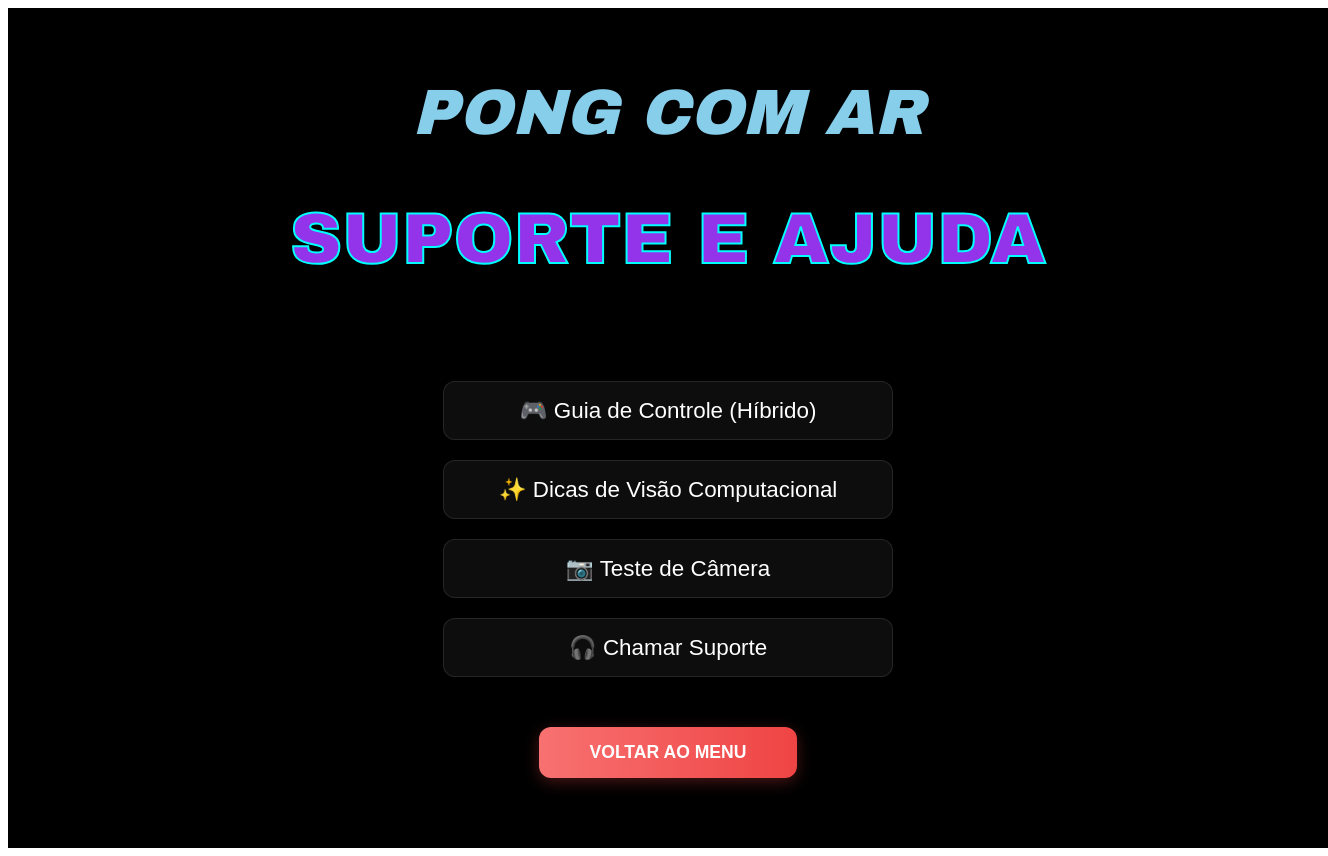
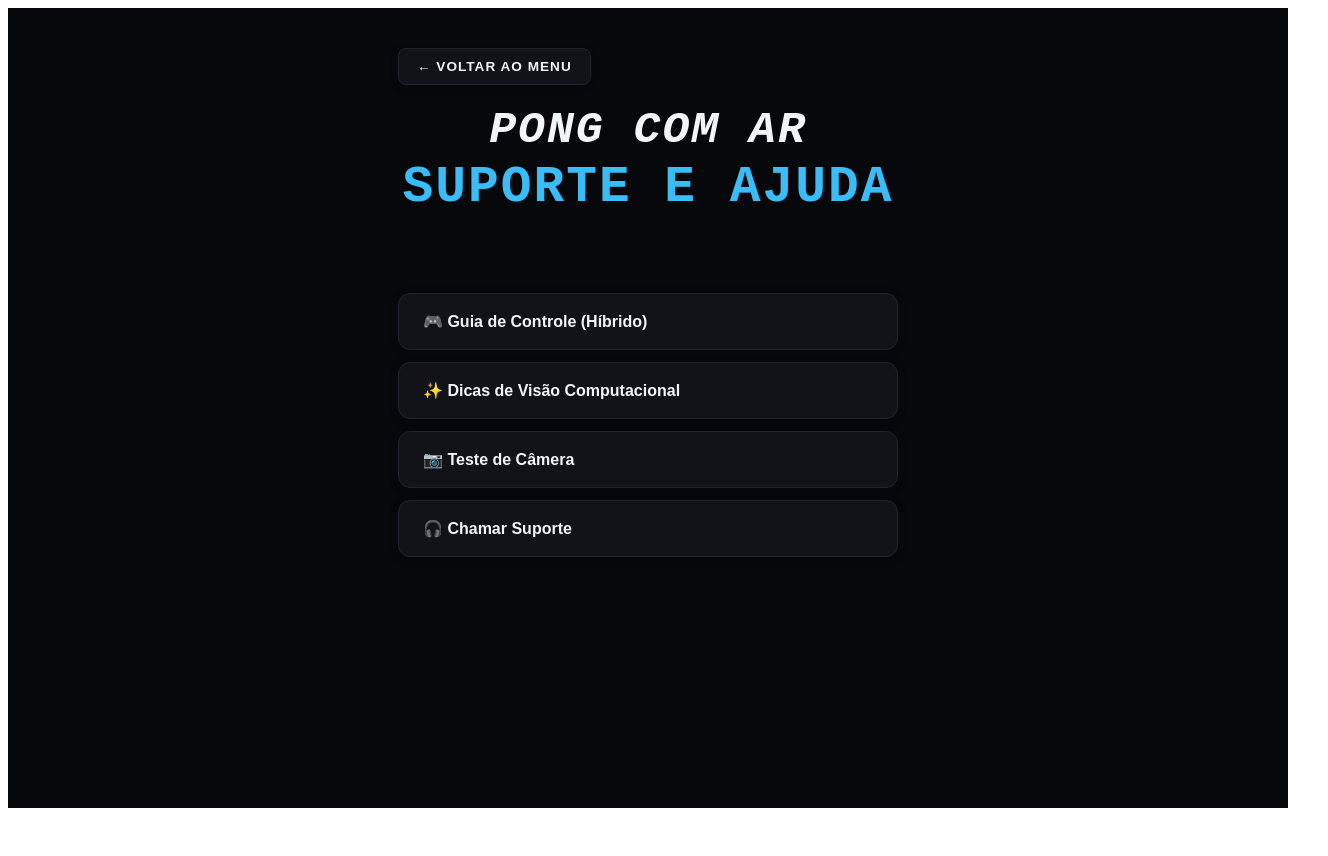
Before and after one commit to Jhever/ProjetoPongAR-TCC, a React (Vite) app in the folder frontend/: page /suporte in a window 1280 px wide. Shown: the whole page, 1328 px wide, since content can reach past the window. After the commit the page ends 816 px from the top, so only its background shows below. Built offline with nearby package versions, Linux system fonts and the light colour scheme; no server answers.

Commit message:
algumas atualizações

```diff
--- a/frontend/src/pages/Suporte.tsx
+++ b/frontend/src/pages/Suporte.tsx
@@ -1,144 +1,194 @@
 import { useState } from 'react';
 import { useNavigate } from 'react-router-dom';
+import { useConfig } from '../context/ConfigContext';
 
 const Suporte = () => {
   const navigate = useNavigate();
+  const { isDark } = useConfig();
   const [modalAtivo, setModalAtivo] = useState<string | null>(null);
+
+  // Paleta de cores integrada com o tema do sistema
+  const theme = {
+    bg: isDark ? '#07080b' : '#f8fafc',
+    cardBg: isDark ? '#111318' : '#ffffff',
+    cardHover: isDark ? '#181b22' : '#f1f5f9',
+    text: isDark ? '#f1f5f9' : '#0f172a',
+    muted: '#94a3b8',
+    border: isDark ? '#1f242d' : '#e2e8f0',
+    accent: '#38bdf8',
+    secondaryAccent: '#9333ea',
+  };
 
   const styles = {
     screen: {
       width: '100vw',
-      height: '100vh',
-      backgroundColor: '#000',
+      minHeight: '100vh',
+      backgroundColor: theme.bg,
+      color: theme.text,
       display: 'flex',
       flexDirection: 'column' as const,
       alignItems: 'center',
-      justifyContent: 'center',
-      padding: '20px',
-      fontFamily: '"Segoe UI", Roboto, sans-serif',
+      justifyContent: 'flex-start',
+      padding: '40px 20px',
+      fontFamily: '"Courier New", Courier, monospace',
       position: 'relative' as const,
-      overflow: 'hidden',
+      boxSizing: 'border-box' as const,
+      transition: 'background 0.3s, color 0.3s',
+    },
+    topBar: {
+      width: '100%',
+      maxWidth: '500px',
+      display: 'flex',
+      justifyContent: 'flex-start',
+      marginBottom: '20px',
+    },
+    backButtonTop: {
+      backgroundColor: theme.cardBg,
+      color: theme.text,
+      border: `1px solid ${theme.border}`,
+      borderRadius: '8px',
+      padding: '10px 18px',
+      fontSize: '0.85rem',
+      fontWeight: 'bold' as const,
+      cursor: 'pointer',
+      letterSpacing: '1px',
+      display: 'flex',
+      alignItems: 'center',
+      gap: '8px',
+      boxShadow: isDark ? '0 2px 8px rgba(0,0,0,0.2)' : '0 1px 4px rgba(0,0,0,0.02)',
+      transition: 'all 0.2s',
+    },
+    headerContainer: {
+      textAlign: 'center' as const,
+      marginBottom: '35px',
     },
     mainTitle: {
-      color: '#87CEEB',
-      fontSize: '4rem',
-      fontFamily: '"Arial Black", sans-serif',
+      color: theme.text,
+      fontSize: 'clamp(2rem, 3.5vw, 2.8rem)',
+      fontWeight: '900',
       fontStyle: 'italic',
       textTransform: 'uppercase' as const,
       margin: '0',
+      letterSpacing: '2px',
     },
     subTitleText: {
-      color: '#9333ea',
-      fontSize: '4.5rem',
-      fontFamily: '"Arial Black", sans-serif',
+      color: theme.accent,
+      fontSize: 'clamp(2.2vw, 4vw, 3.2rem)',
+      fontWeight: '900',
       textTransform: 'uppercase' as const,
-      WebkitTextStroke: '2px #00ffff',
-      lineHeight: '0.9',
-      textAlign: 'center' as const,
+      lineHeight: '1.1',
+      marginTop: '4px',
+      letterSpacing: '2px',
+    },
+    listContainer: {
+      display: 'flex',
+      flexDirection: 'column' as const,
+      alignItems: 'center',
+      width: '100%',
+      maxWidth: '500px',
+      gap: '12px',
     },
     menuItem: {
-      background: 'rgba(255, 255, 255, 0.05)',
-      border: '1px solid rgba(255, 255, 255, 0.1)',
-      color: '#fff',
-      fontSize: '1.4rem',
-      padding: '15px 30px',
+      background: theme.cardBg,
+      border: `1px solid ${theme.border}`,
+      color: theme.text,
+      fontSize: '1rem',
+      padding: '18px 24px',
       borderRadius: '12px',
       cursor: 'pointer',
-      margin: '10px 0',
-      width: '450px',
-      transition: '0.3s all ease',
-      backdropFilter: 'blur(5px)',
+      width: '100%',
+      display: 'flex',
+      alignItems: 'center',
+      transition: 'all 0.2s ease',
       outline: 'none',
+      fontWeight: '700' as const,
+      boxSizing: 'border-box' as const,
+      boxShadow: isDark ? '0 2px 10px rgba(0,0,0,0.2)' : '0 1px 4px rgba(0,0,0,0.02)',
     },
     overlay: {
-      position: 'absolute' as const,
+      position: 'fixed' as const,
       top: 0,
       left: 0,
-      width: '100%',
-      height: '100%',
-      backgroundColor: 'rgba(0, 0, 0, 0.85)',
-      backdropFilter: 'blur(8px)',
+      width: '100vw',
+      height: '100vh',
+      backgroundColor: 'rgba(0, 0, 0, 0.75)',
+      backdropFilter: 'blur(6px)',
       display: modalAtivo ? 'flex' : 'none',
       justifyContent: 'center',
       alignItems: 'center',
       zIndex: 1000,
+      padding: '20px',
+      boxSizing: 'border-box' as const,
     },
     modal: {
-      width: '90%',
+      width: '100%',
       maxWidth: '650px',
-      background: 'linear-gradient(135deg, rgba(255,255,255,0.1) 0%, rgba(255,255,255,0.05) 100%)',
-      borderRadius: '24px',
-      border: '1px solid rgba(255, 255, 255, 0.2)',
-      padding: '40px',
+      maxHeight: '85vh',
+      overflowY: 'auto' as const,
+      backgroundColor: theme.cardBg,
+      borderRadius: '16px',
+      border: `1px solid ${theme.border}`,
+      padding: '35px',
       position: 'relative' as const,
-      color: '#fff',
-      boxShadow: '0 25px 50px -12px rgba(0, 0, 0, 0.5)',
+      color: theme.text,
+      boxShadow: '0 20px 40px rgba(0,0,0,0.5)',
+      boxSizing: 'border-box' as const,
     },
     closeBtn: {
       position: 'absolute' as const,
       top: '20px',
       right: '20px',
-      background: 'none',
-      color: 'rgba(255,255,255,0.5)',
-      border: '1px solid rgba(255,255,255,0.2)',
+      background: isDark ? 'rgba(255,255,255,0.05)' : 'rgba(0,0,0,0.05)',
+      color: theme.text,
+      border: `1px solid ${theme.border}`,
       borderRadius: '8px',
       width: '35px',
       height: '35px',
       cursor: 'pointer',
-      fontSize: '18px',
-      transition: '0.3s',
+      fontSize: '16px',
+      fontWeight: 'bold',
+      transition: '0.2s',
+      display: 'flex',
+      alignItems: 'center',
+      justifyContent: 'center',
     },
     modalTitle: {
-      fontSize: '2.2rem',
-      color: '#00ffff',
-      marginBottom: '30px',
+      fontSize: '1.6rem',
+      color: theme.accent,
+      marginBottom: '25px',
       textAlign: 'center' as const,
       fontWeight: '900' as const,
       textTransform: 'uppercase' as const,
-      letterSpacing: '2px',
+      letterSpacing: '1.5px',
     },
     card: {
-      backgroundColor: 'rgba(255,255,255,0.05)',
-      padding: '20px',
-      borderRadius: '16px',
+      backgroundColor: isDark ? '#181b22' : '#f8fafc',
+      padding: '18px',
+      borderRadius: '12px',
       marginBottom: '15px',
-      borderLeft: '4px solid #9333ea',
+      border: `1px solid ${theme.border}`,
+      borderLeft: `4px solid ${theme.secondaryAccent}`,
     },
     cardHeader: {
-      color: '#87CEEB',
+      color: theme.text,
       fontWeight: 'bold' as const,
       display: 'block',
-      marginBottom: '5px',
-      fontSize: '1.1rem',
+      marginBottom: '6px',
+      fontSize: '1rem',
+      letterSpacing: '0.5px',
     },
-    backButton: {
-      marginTop: '40px',
-      background: 'linear-gradient(to right, #f87171, #ef4444)',
-      color: '#fff',
-      border: 'none',
-      borderRadius: '12px',
-      padding: '15px 50px',
-      fontSize: '1.1rem',
-      fontWeight: 'bold' as const,
-      cursor: 'pointer',
-      boxShadow: '0 4px 15px rgba(239, 68, 68, 0.3)',
-      transition: '0.3s',
-    }
   };
 
-  // Função para gerenciar o efeito de Hover nos botões
   const handleHover = (e: React.MouseEvent<HTMLButtonElement>, isEnter: boolean) => {
     const target = e.currentTarget;
     if (isEnter) {
-      target.style.background = 'rgba(255, 255, 255, 0.15)';
-      target.style.borderColor = '#00ffff';
-      target.style.transform = 'scale(1.03)';
-      target.style.boxShadow = '0 0 20px rgba(0, 255, 255, 0.3)';
+      target.style.borderColor = theme.accent;
+      target.style.backgroundColor = theme.cardHover;
+      target.style.transform = 'translateY(-2px)';
     } else {
-      target.style.background = 'rgba(255, 255, 255, 0.05)';
-      target.style.borderColor = 'rgba(255, 255, 255, 0.1)';
-      target.style.transform = 'scale(1)';
-      target.style.boxShadow = 'none';
+      target.style.borderColor = theme.border;
+      target.style.backgroundColor = theme.cardBg;
+      target.style.transform = 'translateY(0)';
     }
   };
 
@@ -150,15 +200,15 @@ const Suporte = () => {
             <h3 style={styles.modalTitle}>Guia de Controle</h3>
             <div style={styles.card}>
               <span style={styles.cardHeader}>🖱️ MOUSE (Navegação)</span>
-              <p style={{margin: 0, opacity: 0.8}}>Utilize para interagir com a interface, clicar nos botões do menu e navegar entre telas.</p>
+              <p style={{ margin: 0, opacity: 0.8, fontSize: '0.9rem', lineHeight: '1.5' }}>Utilize para interagir com a interface, clicar nos botões do menu e navegar entre telas.</p>
             </div>
             <div style={styles.card}>
               <span style={styles.cardHeader}>⌨️ TECLADO (Acesso)</span>
-              <p style={{margin: 0, opacity: 0.8}}>Utilizado exclusivamente para preencher cadastros, realizar login ou inserir ID.</p>
+              <p style={{ margin: 0, opacity: 0.8, fontSize: '0.9rem', lineHeight: '1.5' }}>Utilizado exclusivamente para preencher cadastros, realizar login ou inserir ID.</p>
             </div>
-            <div style={{...styles.card, borderLeftColor: '#00ffff'}}>
+            <div style={{ ...styles.card, borderLeftColor: theme.accent }}>
               <span style={styles.cardHeader}>✋ GESTOS (Gameplay)</span>
-              <p style={{margin: 0, opacity: 0.8}}>O controle é 100% por gestos. Mova sua mão verticalmente para controlar seu "goleiro".</p>
+              <p style={{ margin: 0, opacity: 0.8, fontSize: '0.9rem', lineHeight: '1.5' }}>O controle é 100% por gestos. Mova sua mão verticalmente para controlar seu "goleiro".</p>
             </div>
           </>
         );
@@ -168,11 +218,11 @@ const Suporte = () => {
             <h3 style={styles.modalTitle}>Dicas Técnicas</h3>
             <div style={styles.card}>
               <span style={styles.cardHeader}>💡 ILUMINAÇÃO</span>
-              <p style={{margin: 0, opacity: 0.8}}>Evite janelas atrás de você. A luz deve iluminar sua mão de frente para a câmera.</p>
+              <p style={{ margin: 0, opacity: 0.8, fontSize: '0.9rem', lineHeight: '1.5' }}>Evite janelas atrás de você. A luz deve iluminar sua mão de frente para a câmera.</p>
             </div>
             <div style={styles.card}>
               <span style={styles.cardHeader}>📏 DISTÂNCIA</span>
-              <p style={{margin: 0, opacity: 0.8}}>Fique entre 50cm e 1m da webcam para garantir que a mão seja rastreada sem cortes.</p>
+              <p style={{ margin: 0, opacity: 0.8, fontSize: '0.9rem', lineHeight: '1.5' }}>Fique entre 50cm e 1m da webcam para garantir que a mão seja rastreada sem cortes.</p>
             </div>
           </>
         );
@@ -182,7 +232,7 @@ const Suporte = () => {
             <h3 style={styles.modalTitle}>Teste de Câmera</h3>
             <div style={styles.card}>
               <span style={styles.cardHeader}>🦴 RASTREIO</span>
-              <p style={{margin: 0, opacity: 0.8}}>Visualize o esqueleto digital da sua mão. Se os pontos seguirem seus dedos, está pronto.</p>
+              <p style={{ margin: 0, opacity: 0.8, fontSize: '0.9rem', lineHeight: '1.5' }}>Visualize o esqueleto digital da sua mão. Se os pontos seguirem seus dedos, está pronto.</p>
             </div>
           </>
         );
@@ -192,7 +242,7 @@ const Suporte = () => {
             <h3 style={styles.modalTitle}>Suporte</h3>
             <div style={styles.card}>
               <span style={styles.cardHeader}>📧 CONTATO</span>
-              <p style={{margin: 0, opacity: 0.8}}>E-mail: alvesdasilvajheverson@gmail.com<br/>WhatsApp: (49) 99948-2077</p>
+              <p style={{ margin: 0, opacity: 0.8, fontSize: '0.9rem', lineHeight: '1.5' }}>E-mail: alvesdasilvajheverson@gmail.com<br />WhatsApp: (49) 99948-2077</p>
             </div>
           </>
         );
@@ -202,54 +252,74 @@ const Suporte = () => {
 
   return (
     <div style={styles.screen}>
-      <h1 style={styles.mainTitle}>PONG COM AR</h1>
-      <div style={{ marginBottom: '40px' }}>
+      {/* Botão de Voltar fixo no topo */}
+      <div style={styles.topBar}>
+        <button
+          style={styles.backButtonTop}
+          onClick={() => navigate('/home')}
+          onMouseEnter={(e) => {
+            e.currentTarget.style.borderColor = theme.accent;
+            e.currentTarget.style.backgroundColor = theme.cardHover;
+          }}
+          onMouseLeave={(e) => {
+            e.currentTarget.style.borderColor = theme.border;
+            e.currentTarget.style.backgroundColor = theme.cardBg;
+          }}
+        >
+          ← VOLTAR AO MENU
+        </button>
+      </div>
+
+      <div style={styles.headerContainer}>
+        <h1 style={styles.mainTitle}>PONG COM AR</h1>
         <h2 style={styles.subTitleText}>SUPORTE E AJUDA</h2>
       </div>
 
-      <div style={{ display: 'flex', flexDirection: 'column', alignItems: 'center' }}>
+      <div style={styles.listContainer}>
         <button
           style={styles.menuItem}
           onClick={() => setModalAtivo('guia')}
           onMouseEnter={(e) => handleHover(e, true)}
           onMouseLeave={(e) => handleHover(e, false)}
-        >🎮 Guia de Controle (Híbrido)</button>
+        >
+          🎮 Guia de Controle (Híbrido)
+        </button>
 
         <button
           style={styles.menuItem}
           onClick={() => setModalAtivo('dicas')}
           onMouseEnter={(e) => handleHover(e, true)}
           onMouseLeave={(e) => handleHover(e, false)}
-        >✨ Dicas de Visão Computacional</button>
+        >
+          ✨ Dicas de Visão Computacional
+        </button>
 
         <button
           style={styles.menuItem}
           onClick={() => setModalAtivo('teste')}
           onMouseEnter={(e) => handleHover(e, true)}
           onMouseLeave={(e) => handleHover(e, false)}
-        >📷 Teste de Câmera</button>
+        >
+          📷 Teste de Câmera
+        </button>
 
         <button
           style={styles.menuItem}
           onClick={() => setModalAtivo('suporte')}
           onMouseEnter={(e) => handleHover(e, true)}
           onMouseLeave={(e) => handleHover(e, false)}
-        >🎧 Chamar Suporte</button>
+        >
+          🎧 Chamar Suporte
+        </button>
       </div>
-
-      <button
-        style={styles.backButton}
-        onClick={() => navigate('/home')}
-        onMouseEnter={(e) => e.currentTarget.style.transform = 'translateY(-3px)'}
-        onMouseLeave={(e) => e.currentTarget.style.transform = 'translateY(0)'}
-      >VOLTAR AO MENU</button>
 
       <div style={styles.overlay} onClick={() => setModalAtivo(null)}>
         <div style={styles.modal} onClick={(e) => e.stopPropagation()}>
           <button
             style={styles.closeBtn}
             onClick={() => setModalAtivo(null)}
-            onMouseOver={(e) => (e.currentTarget.style.color = '#fff')}
+            onMouseOver={(e) => (e.currentTarget.style.borderColor = theme.accent)}
+            onMouseOut={(e) => (e.currentTarget.style.borderColor = theme.border)}
           >✕</button>
           {renderModalContent()}
         </div>
```
